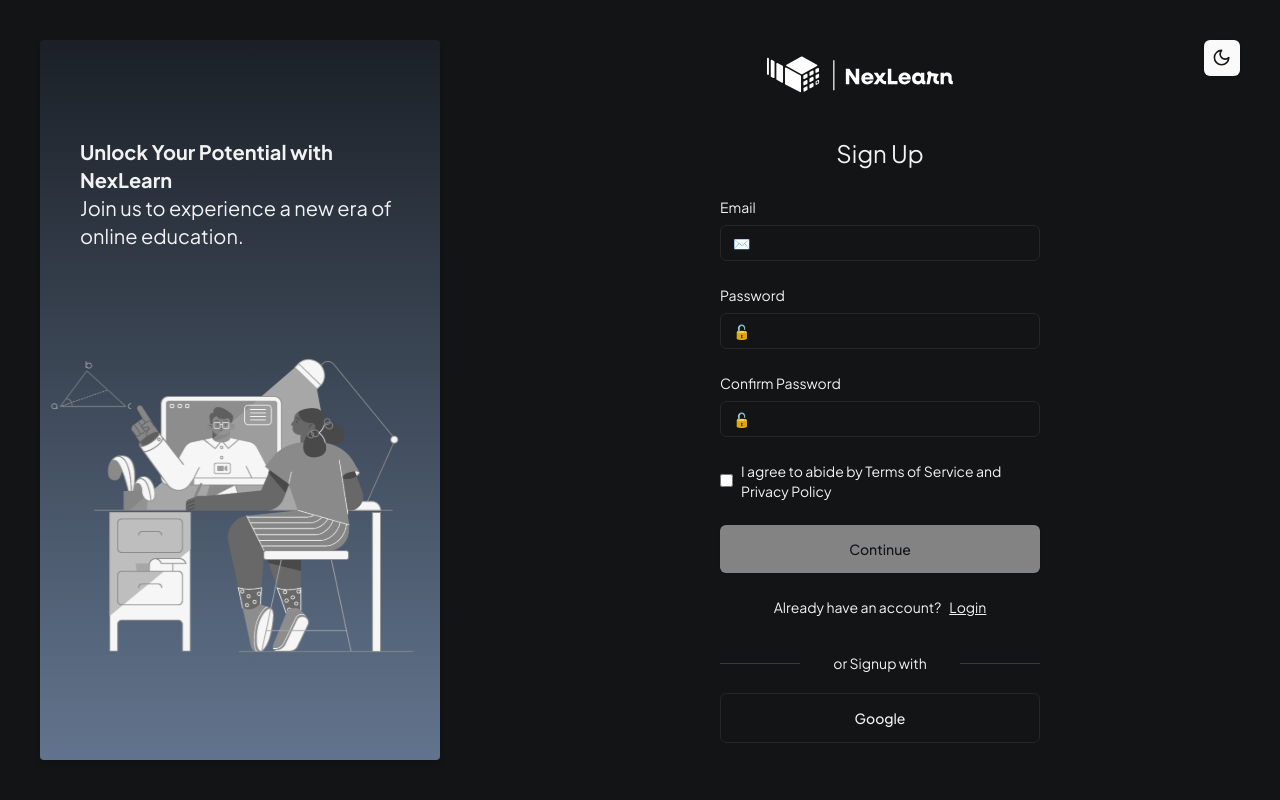
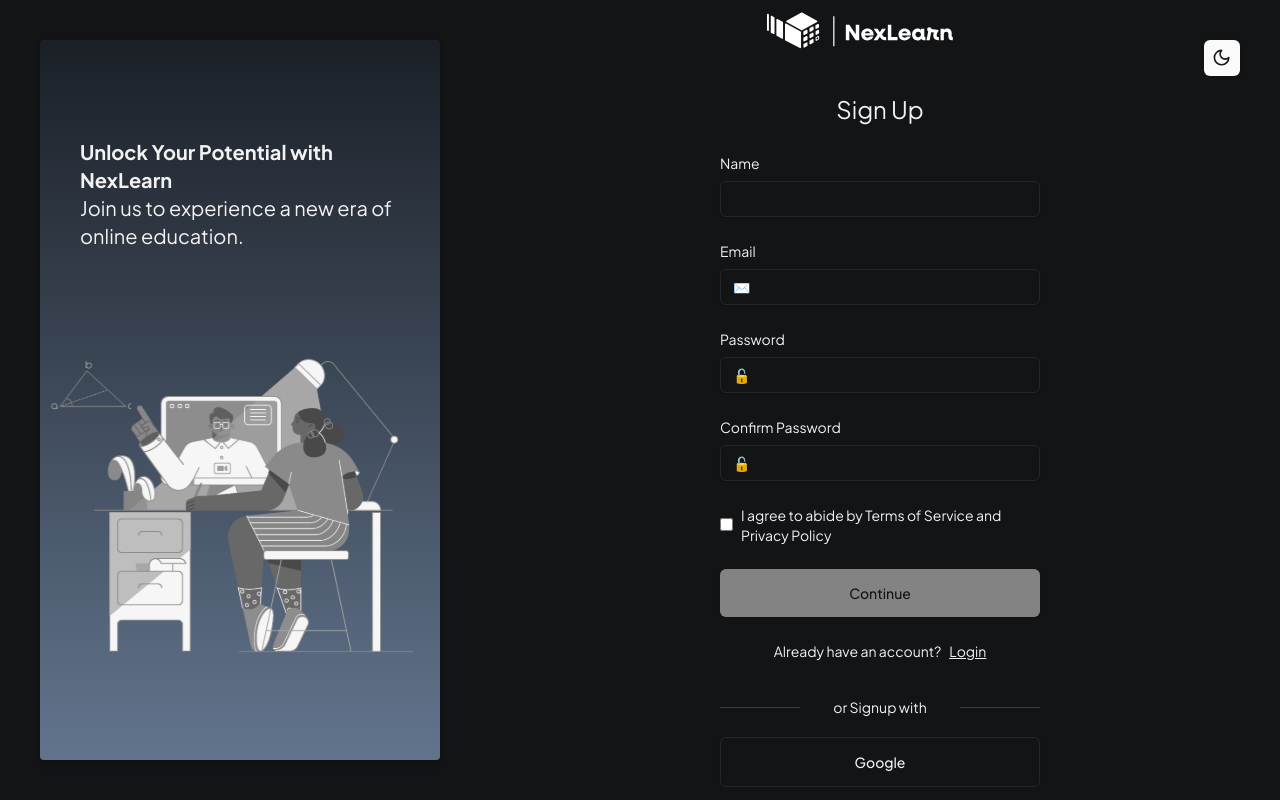
Before and after one commit to ayu-sharma/nexLearn-capstone_project, a Next.js app: page /signup in a window 1280 px wide. Built offline with nearby package versions, Linux system fonts and the light colour scheme; no server answers; sample sign-in values are in the browser's storage.

Commit message:
name signup

```diff
--- a/app/api/user/signup/route.ts
+++ b/app/api/user/signup/route.ts
@@ -40,6 +40,7 @@ export async function POST (request: NextRequest) {
         const newUser = await db.user.create({
             data: {
                 email: reqBody.email,
+                name: reqBody.name,
                 password: hashedPassword
             }
         });
--- a/app/signup/page.tsx
+++ b/app/signup/page.tsx
@@ -19,6 +19,7 @@ const Signup = () => {
     const [isButtonDisabled, setIsButtonDisabled] = useState(true);
     const [isLoading, setIsLoading] = useState(false);
     const [formInputs, setFormInputs] = useState<SignupInput>({
+        name: "",
         email: "",
         password: "",
         confirmPassword: ""
@@ -105,6 +106,15 @@ const Signup = () => {
                         />
                     </div>
                     <h2 className='text-2xl py-2'>Sign Up</h2>
+                    <div className='flex flex-col w-full gap-y-2 my-1'>
+                        <p className='text-sm'>Name</p>
+                        <Input onChange={(e) => {
+                            setFormInputs(c => ({
+                                ...c,
+                                name: e.target.value
+                            }))
+                        }}/>
+                    </div>
                     <div className='flex flex-col w-full gap-y-2 my-1'>
                         <p className='text-sm'>Email</p>
                         <Input placeholder='✉️' onChange={(e) => {
--- a/helpers/zod.ts
+++ b/helpers/zod.ts
@@ -1,6 +1,7 @@
 import z from "zod";
 
 export const signupInput = z.object({
+    name: z.string(),
     email: z.string().email(),
     password: z.string().min(8),
     confirmPassword: z.string().min(8)
```
